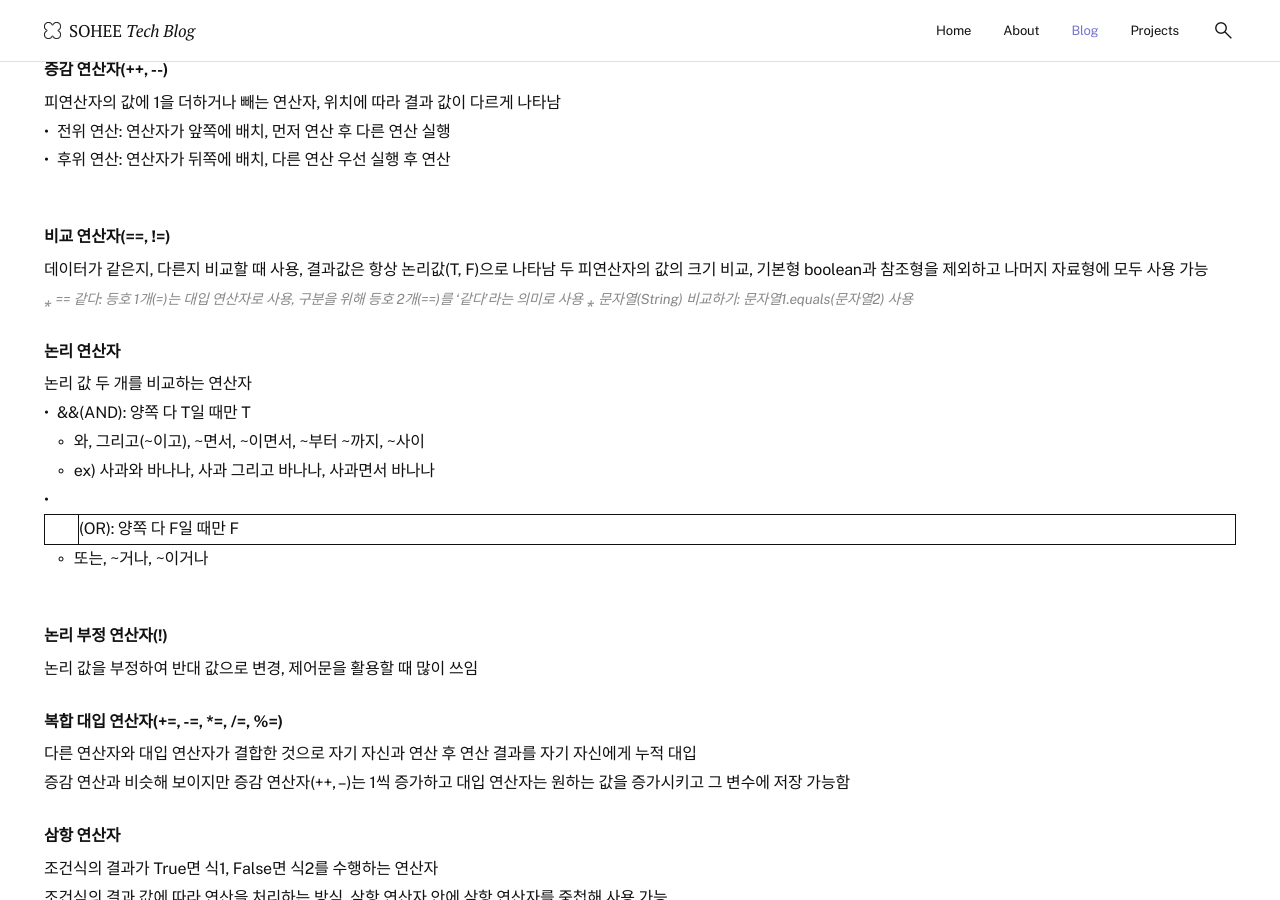
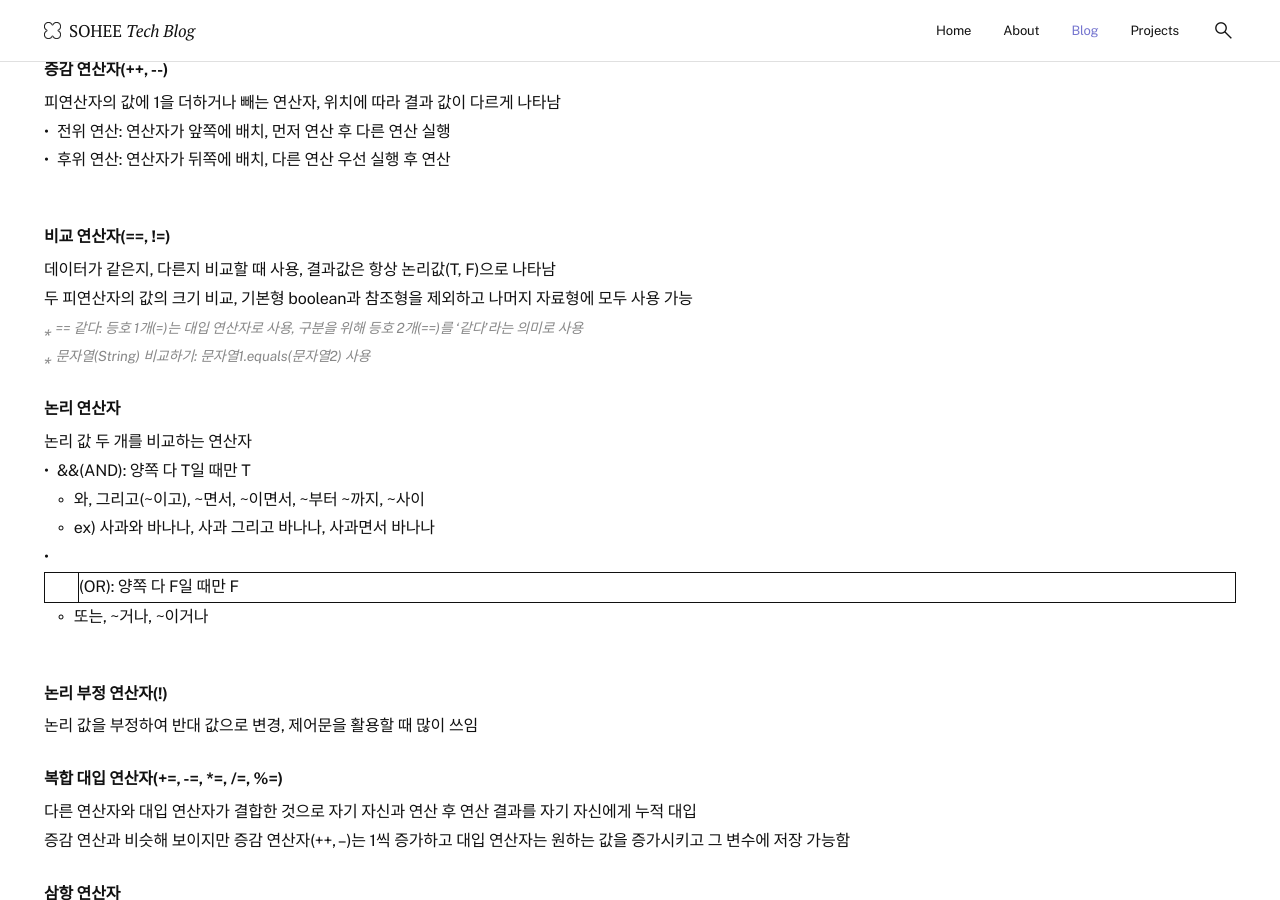
Before and after one commit to soheetech/soheetech.github.io, a Jekyll site: the page built from _posts/2023-02-27-kh-03-java-scanner-operator.md, in a window 1280 px wide and 900 px high, scrolled down 2018 px. Built offline with Jekyll 4.4.1, drawn with Linux system fonts in a browser that asks for light colours.

```diff
--- a/_posts/2023-02-27-kh-03-java-scanner-operator.md
+++ b/_posts/2023-02-27-kh-03-java-scanner-operator.md
@@ -163,9 +163,9 @@ public class ScannerExample1 {
 - 후위 연산: 연산자가 뒤쪽에 배치, 다른 연산 우선 실행 후 연산
 
 <h5>비교 연산자(==, !=)</h5>
-데이터가 같은지, 다른지 비교할 때 사용, 결과값은 항상 논리값(T, F)으로 나타남
-두 피연산자의 값의 크기 비교, 기본형 boolean과 참조형을 제외하고 나머지 자료형에 모두 사용 가능
-*== 같다: 등호 1개(=)는 대입 연산자로 사용, 구분을 위해 등호 2개(==)를 '같다'라는 의미로 사용*
+데이터가 같은지, 다른지 비교할 때 사용, 결과값은 항상 논리값(T, F)으로 나타남<br />
+두 피연산자의 값의 크기 비교, 기본형 boolean과 참조형을 제외하고 나머지 자료형에 모두 사용 가능<br />
+*== 같다: 등호 1개(=)는 대입 연산자로 사용, 구분을 위해 등호 2개(==)를 '같다'라는 의미로 사용*<br />
 *문자열(String) 비교하기: 문자열1.equals(문자열2) 사용*
 
 <h5>논리 연산자</h5>
```
